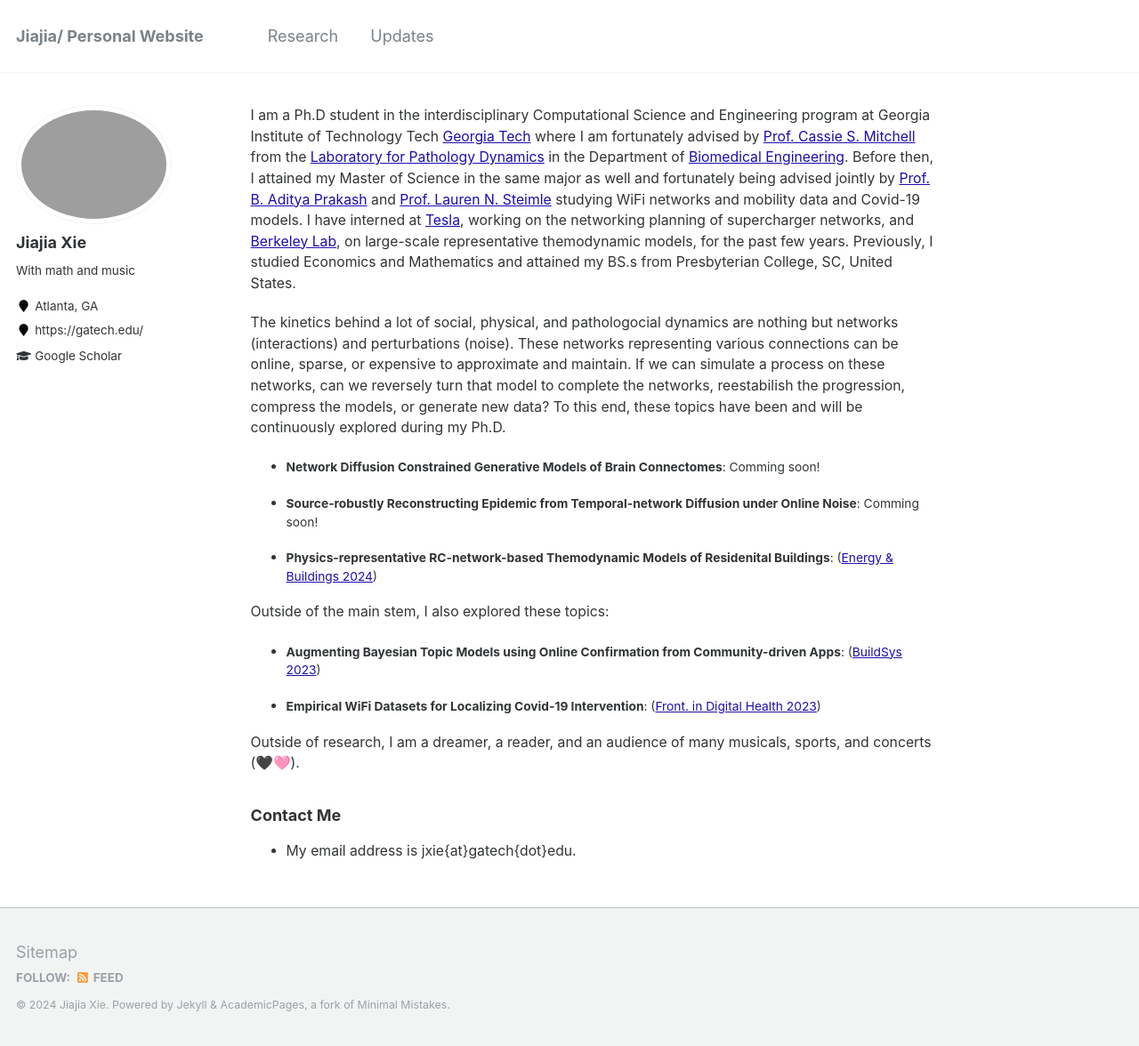
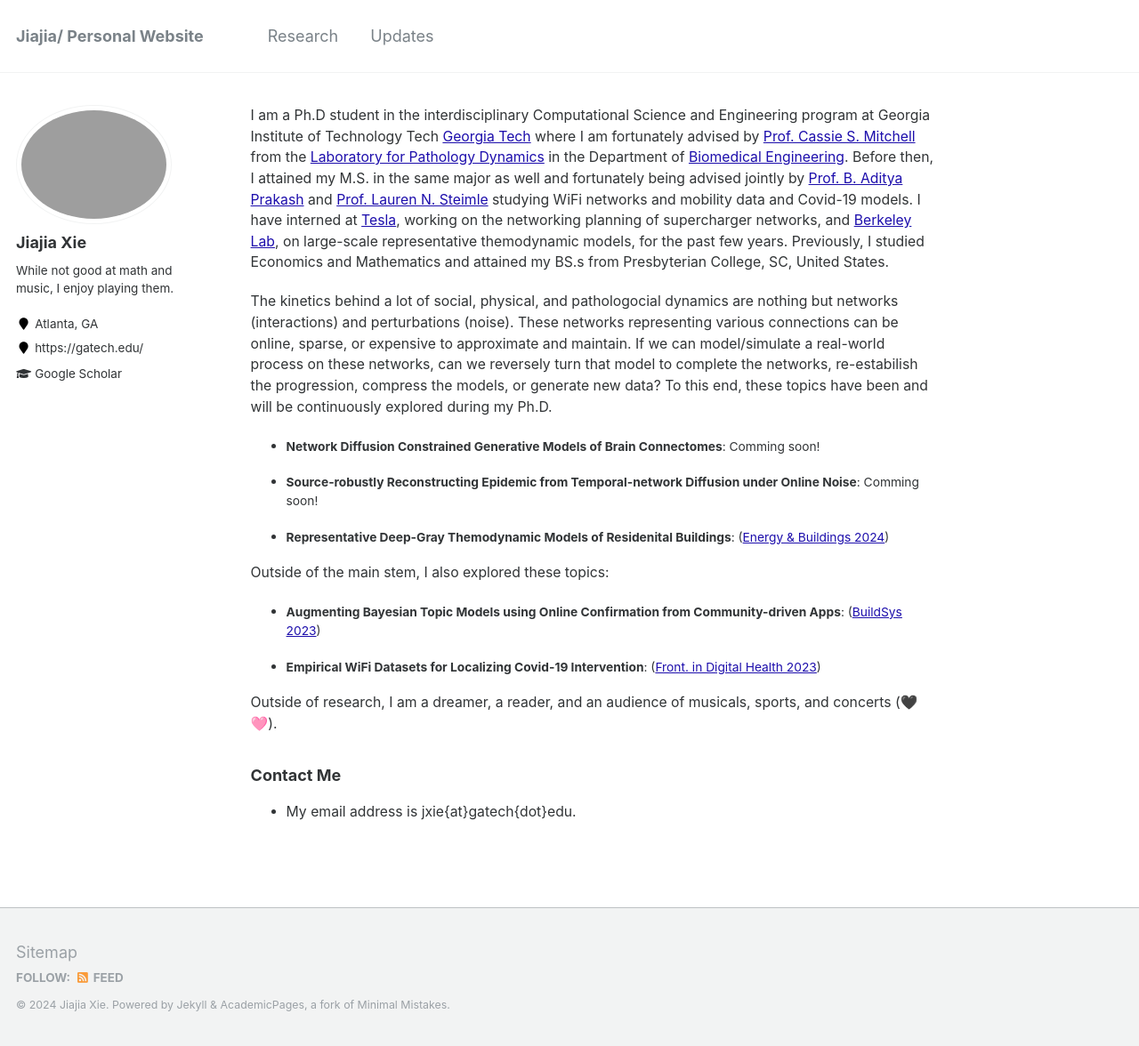
Before and after one commit to jxie1997/jxie1997.github.io, a Jekyll site: the page built from _pages/about.md, in a window 1280 px wide and 1176 px high. Shown: the whole window at 89% size. Built offline with Jekyll 4.4.1, drawn with Linux system fonts in a browser that asks for light colours.

Commit message:
add new messages

```diff
--- a/_config.yml
+++ b/_config.yml
@@ -82,7 +82,7 @@ analytics:
 author:
   name             : "Jiajia Xie"
   avatar           : "avatar.png"
-  bio              : "With math and music"
+  bio              : "While not good at math and music, I enjoy playing them."
   location         : "Atlanta, GA"
   employer         : "https://gatech.edu/"
   pubmed           :
--- a/_pages/about.md
+++ b/_pages/about.md
@@ -8,10 +8,10 @@ redirect_from:
   - /about.html
 ---
 
-I am a Ph.D student in the interdisciplinary Computational Science and Engineering program at Georgia Institute of Technology Tech [Georgia Tech](https://cse.gatech.edu/) where I am fortunately advised by [Prof. Cassie S. Mitchell](https://bme.gatech.edu/bme/faculty/Cassie-S.-Mitchell) from the [Laboratory for Pathology Dynamics](https://sites.gatech.edu/cassie-mitchell-lab/) in the Department of [Biomedical Engineering](https://bme.gatech.edu/bme/). Before then, I attained my Master of Science in the same major as well and fortunately being advised jointly by [Prof. B. Aditya Prakash](https://faculty.cc.gatech.edu/~badityap/) and [Prof. Lauren N. Steimle](https://sites.gatech.edu/steimle/) studying WiFi networks and mobility data and Covid-19 models. I have interned at [Tesla](https://tesla.com/), working on the networking planning of supercharger networks, and [Berkeley Lab](https://www.lbl.gov/), on large-scale representative themodynamic models, for the past few years.
+I am a Ph.D student in the interdisciplinary Computational Science and Engineering program at Georgia Institute of Technology Tech [Georgia Tech](https://cse.gatech.edu/) where I am fortunately advised by [Prof. Cassie S. Mitchell](https://bme.gatech.edu/bme/faculty/Cassie-S.-Mitchell) from the [Laboratory for Pathology Dynamics](https://sites.gatech.edu/cassie-mitchell-lab/) in the Department of [Biomedical Engineering](https://bme.gatech.edu/bme/). Before then, I attained my M.S. in the same major as well and fortunately being advised jointly by [Prof. B. Aditya Prakash](https://faculty.cc.gatech.edu/~badityap/) and [Prof. Lauren N. Steimle](https://sites.gatech.edu/steimle/) studying WiFi networks and mobility data and Covid-19 models. I have interned at [Tesla](https://tesla.com/), working on the networking planning of supercharger networks, and [Berkeley Lab](https://www.lbl.gov/), on large-scale representative themodynamic models, for the past few years.
 Previously, I studied Economics and Mathematics and attained my BS.s from Presbyterian College, SC, United States.
 
-The kinetics behind a lot of social, physical, and pathologocial dynamics are nothing but networks (interactions) and perturbations (noise). These networks representing various connections can be online, sparse, or expensive to approximate and maintain. If we can simulate a process on these networks, can we reversely turn that model to complete the networks, reestabilish the progression, compress the models, or generate new data? To this end, these topics have been and will be continuously explored during my Ph.D.
+The kinetics behind a lot of social, physical, and pathologocial dynamics are nothing but networks (interactions) and perturbations (noise). These networks representing various connections can be online, sparse, or expensive to approximate and maintain. If we can model/simulate a real-world process on these networks, can we reversely turn that model to complete the networks, re-estabilish the progression, compress the models, or generate new data? To this end, these topics have been and will be continuously explored during my Ph.D.
 
 
 
@@ -19,7 +19,7 @@ The kinetics behind a lot of social, physical, and pathologocial dynamics are no
 
 * **Source-robustly Reconstructing Epidemic from Temporal-network Diffusion under Online Noise**: Comming soon!
 
-* **Physics-representative RC-network-based Themodynamic Models of Residenital Buildings**: ([Energy & Buildings 2024](https://www.sciencedirect.com/science/article/abs/pii/S0378778824005243))
+* **Representative Deep-Gray Themodynamic Models of Residenital Buildings**: ([Energy & Buildings 2024](https://www.sciencedirect.com/science/article/abs/pii/S0378778824005243))
 
 Outside of the main stem, I also explored these topics:
 
@@ -27,7 +27,7 @@ Outside of the main stem, I also explored these topics:
 
 * **Empirical WiFi Datasets for Localizing Covid-19 Intervention**: ([Front. in Digital Health 2023](https://www.frontiersin.org/journals/digital-health/articles/10.3389/fdgth.2023.1060828/full))
 
-Outside of research, I am a dreamer, a reader, and an audience of many musicals, sports, and concerts (🖤🩷).
+Outside of research, I am a dreamer, a reader, and an audience of musicals, sports, and concerts (🖤🩷).
 
 
 
```
